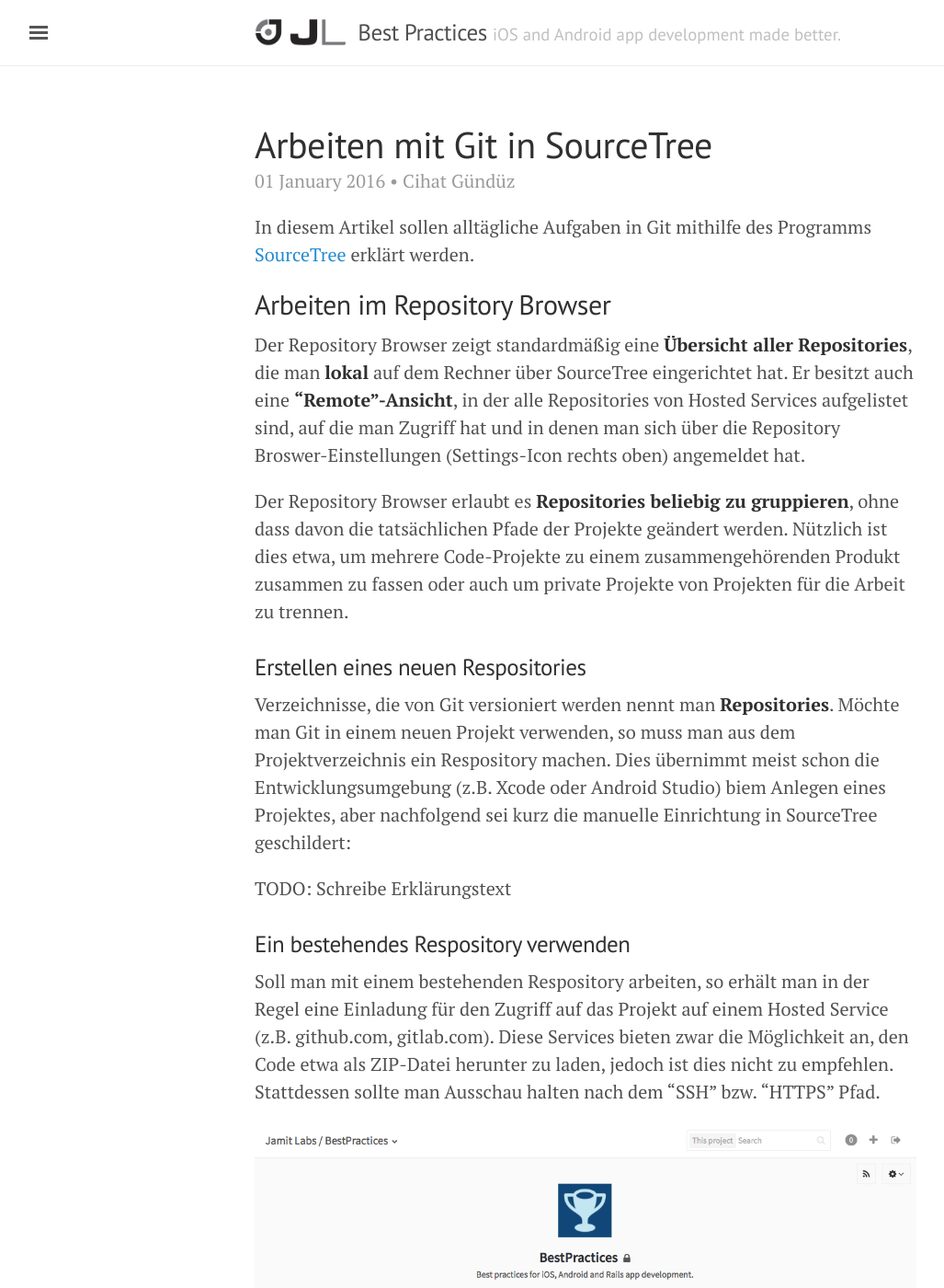
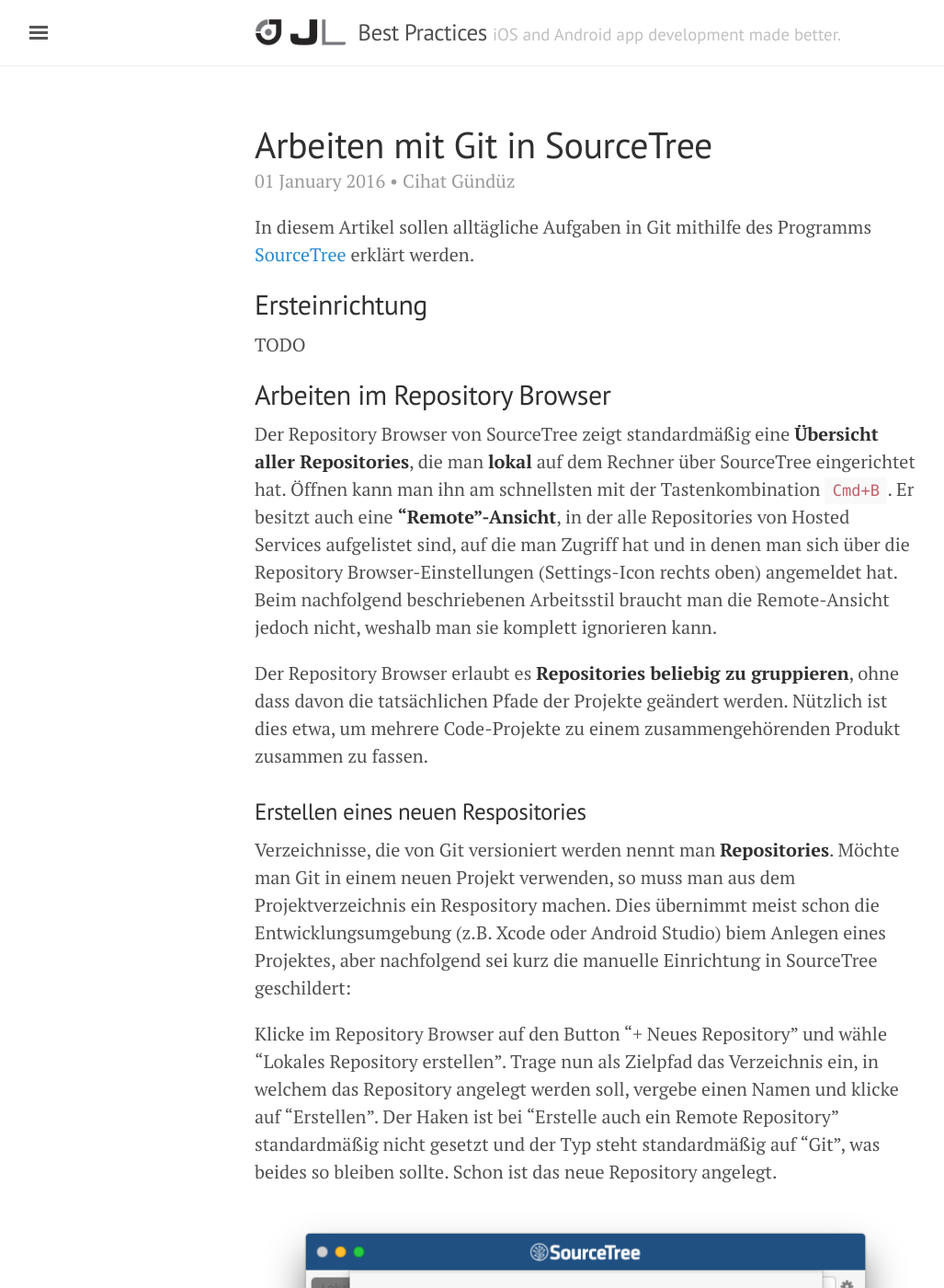
Before and after one commit to JamitLabs/BestPractices, a Jekyll site: the page built from _articles/General/GN010 Version Control/0150 Using Git with SourceTree.de.md, in a window 1280 px wide and 1400 px high. Shown: the whole window at 92% size, without its empty margins (3-1030 px from the left). Built offline with Jekyll 4.4.1, drawn with Linux system fonts in a browser that asks for light colours; some of the changed text lies outside the part shown.

Commit message:
Improve Repository Browser section with create new repo case

```diff
--- a/_articles/General/GN010 Version Control/0150 Using Git with SourceTree.de.md
+++ b/_articles/General/GN010 Version Control/0150 Using Git with SourceTree.de.md
@@ -9,17 +9,24 @@
 
 In diesem Artikel sollen alltägliche Aufgaben in Git mithilfe des Programms [SourceTree]([SourceTree](https://www.sourcetreeapp.com)) erklärt werden.
 
+## Ersteinrichtung
+
+TODO
+
 ## Arbeiten im Repository Browser
 
-Der Repository Browser zeigt standardmäßig eine **Übersicht aller Repositories**, die man **lokal** auf dem Rechner über SourceTree eingerichtet hat. Er besitzt auch eine **"Remote"-Ansicht**, in der alle Repositories von Hosted Services aufgelistet sind, auf die man Zugriff hat und in denen man sich über die Repository Broswer-Einstellungen (Settings-Icon rechts oben) angemeldet hat.
+Der Repository Browser von SourceTree zeigt standardmäßig eine **Übersicht aller Repositories**, die man **lokal** auf dem Rechner über SourceTree eingerichtet hat. Öffnen kann man ihn am schnellsten mit der Tastenkombination `Cmd+B`. Er besitzt auch eine **"Remote"-Ansicht**, in der alle Repositories von Hosted Services aufgelistet sind, auf die man Zugriff hat und in denen man sich über die Repository Browser-Einstellungen (Settings-Icon rechts oben) angemeldet hat. Beim nachfolgend beschriebenen Arbeitsstil braucht man die Remote-Ansicht jedoch nicht, weshalb man sie komplett ignorieren kann.
 
-Der Repository Browser erlaubt es **Repositories beliebig zu gruppieren**, ohne dass davon die tatsächlichen Pfade der Projekte geändert werden. Nützlich ist dies etwa, um mehrere Code-Projekte zu einem zusammengehörenden Produkt zusammen zu fassen oder auch um private Projekte von Projekten für die Arbeit zu trennen.
+Der Repository Browser erlaubt es **Repositories beliebig zu gruppieren**, ohne dass davon die tatsächlichen Pfade der Projekte geändert werden. Nützlich ist dies etwa, um mehrere Code-Projekte zu einem zusammengehörenden Produkt zusammen zu fassen.
 
 ### Erstellen eines neuen Respositories
 
 Verzeichnisse, die von Git versioniert werden nennt man **Repositories**. Möchte man Git in einem neuen Projekt verwenden, so muss man aus dem Projektverzeichnis ein Respository machen. Dies übernimmt meist schon die Entwicklungsumgebung (z.B. Xcode oder Android Studio) biem Anlegen eines Projektes, aber nachfolgend sei kurz die manuelle Einrichtung in SourceTree geschildert:
 
-TODO: Schreibe Erklärungstext
+Klicke im Repository Browser auf den Button "+ Neues Repository" und wähle "Lokales Repository erstellen". Trage nun als Zielpfad das Verzeichnis ein, in welchem das Repository angelegt werden soll, vergebe einen Namen und klicke auf "Erstellen". Der Haken ist bei "Erstelle auch ein Remote Repository" standardmäßig nicht gesetzt und der Typ steht standardmäßig auf "Git", was beides so bleiben sollte. Schon ist das neue Repository angelegt.
+
+![Dialog zum Erstellen eines neuen Repositorys](../../../public/images/GN010/0150/create-new-repo-dialog.png)
+*Im Dialog zum Erstellen eines neuen Repositorys trägt man Zielpfad und Name ein.*
 
 ### Ein bestehendes Respository verwenden
 
```
Also changed, not shown: other parts of _articles/General/GN010 Version Control/0150 Using Git with SourceTree.de.md (+1 -1 lines), public/images/GN010/0150/create-new-repo-dialog.png (added).
